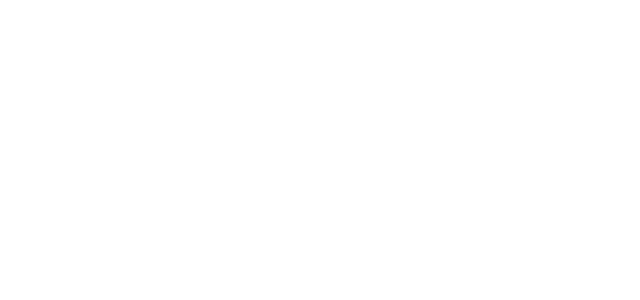
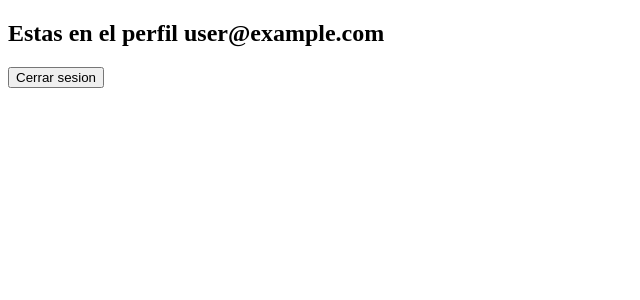
Before and after one commit to 4tucode/firebase-auth-and-firestore, a Vue app: page /perfil in a window 1280 px wide. Before the commit this address had no page. Shown: the top 300 px of the page, without its empty margins (0-640 px from the left). Built offline with nearby package versions, Linux system fonts and the light colour scheme; no server answers; sample sign-in values are in the browser's storage.

Commit message:
Commit 2

```diff
--- a/src/router/index.js
+++ b/src/router/index.js
@@ -1,10 +1,16 @@
 import { createRouter, createWebHistory } from 'vue-router'
-
+import { auth } from '@/db/firebase'
 const routes = [
   {
     path: '/',
     name: 'register',
     component: () => import('../views/RegisterView.vue')
+  },
+  {
+    path: '/perfil',
+    name: 'perfil',
+    component: () => import('../views/PerfilView.vue'),
+    meta: {requiredAuth: true}
   }
 ]
 
@@ -13,4 +19,12 @@
   routes
 })
 
+router.beforeEach( (to, from, next) => {
+  const currentUser = auth.currentUser
+  if (to.matched.some(record => record.meta.requiredAuth) && !currentUser){
+    next({name: 'register'})
+  }else{
+    next()
+  }
+})
 export default router
--- /dev/null
+++ b/src/views/PerfilView.vue
@@ -0,0 +1,35 @@
+<template>
+  <section>
+    <h1>Estas en el perfil {{ user.email }}</h1>
+    <button @click="logout">Cerrar sesion</button>
+  </section>
+</template>
+
+<script>
+import { auth } from "@/db/firebase"
+import { singOut } from 'firebase/auth'
+export default {
+    name:'PerfilView',
+    data(){
+        return{
+            user: {
+                user: null
+            }
+        }
+    },
+    methods:{
+        async logout(){
+            await singOut(auth)
+            this.$router.push('/')
+        }
+    },
+    mounted(){
+        this.user = auth.currentUser
+    }
+
+}
+</script>
+
+<style>
+
+</style>
--- a/src/views/RegisterView.vue
+++ b/src/views/RegisterView.vue
@@ -35,7 +35,7 @@
                 console.log("Usuario creado: ", user);
 
                 // Redirigir al perfil de usuario
-
+                this.$router.push('/perfil')
             } catch (error) {
                 console.error("Error al registrar usuario: ", error.message)
                 alert(error.message)
```
